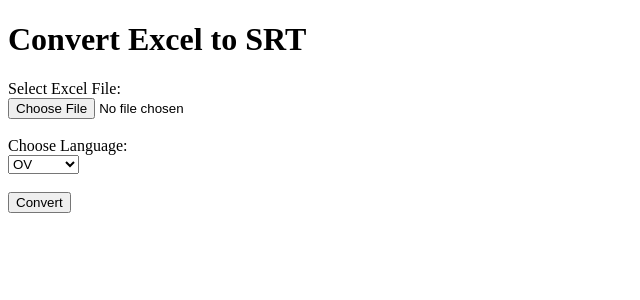
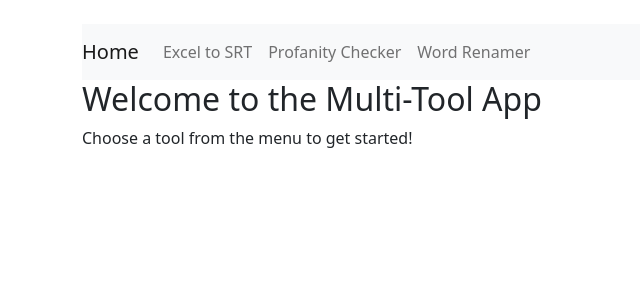
Before and after one commit to lokosmotos/rdk, a Flask app: page / in a window 1280 px wide. Shown: the top 300 px of the page, without its empty margins (0-640 px from the left). Run offline with Flask 3, Linux system fonts and the light colour scheme.

Commit message:
Update index.html

```diff
--- a/templates/index.html
+++ b/templates/index.html
@@ -1,22 +1,35 @@
 <!DOCTYPE html>
-<html>
+<html lang="en">
 <head>
-    <title>Excel to SRT Converter</title>
+    <meta charset="UTF-8">
+    <meta name="viewport" content="width=device-width, initial-scale=1.0">
+    <title>Multi-Tool Flask App</title>
+    <link href="https://cdn.jsdelivr.net/npm/bootstrap@5.1.3/dist/css/bootstrap.min.css" rel="stylesheet">
 </head>
 <body>
-    <h1>Convert Excel to SRT</h1>
-    <form method="POST" action="/convert" enctype="multipart/form-data">
-        <label>Select Excel File:</label><br>
-        <input type="file" name="excel" required><br><br>
 
-        <label>Choose Language:</label><br>
-        <select name="language" required>
-            <option value="ov">OV</option>
-            <option value="spanish">Spanish</option>
-            <option value="english">English</option>
-        </select><br><br>
+<div class="container mt-4">
+    <nav class="navbar navbar-expand-lg navbar-light bg-light">
+        <a class="navbar-brand" href="/">Home</a>
+        <div class="collapse navbar-collapse">
+            <ul class="navbar-nav">
+                <li class="nav-item">
+                    <a class="nav-link" href="/convert">Excel to SRT</a>
+                </li>
+                <li class="nav-item">
+                    <a class="nav-link" href="/check_profanity">Profanity Checker</a>
+                </li>
+                <li class="nav-item">
+                    <a class="nav-link" href="/rename_word">Word Renamer</a>
+                </li>
+            </ul>
+        </div>
+    </nav>
 
-        <button type="submit">Convert</button>
-    </form>
+    <h2>Welcome to the Multi-Tool App</h2>
+    <p>Choose a tool from the menu to get started!</p>
+</div>
+
+<script src="https://cdn.jsdelivr.net/npm/bootstrap@5.1.3/dist/js/bootstrap.bundle.min.js"></script>
 </body>
 </html>
```
